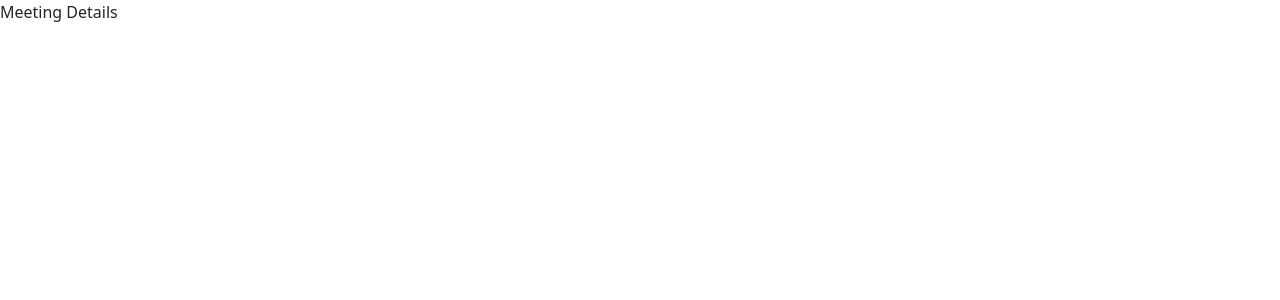
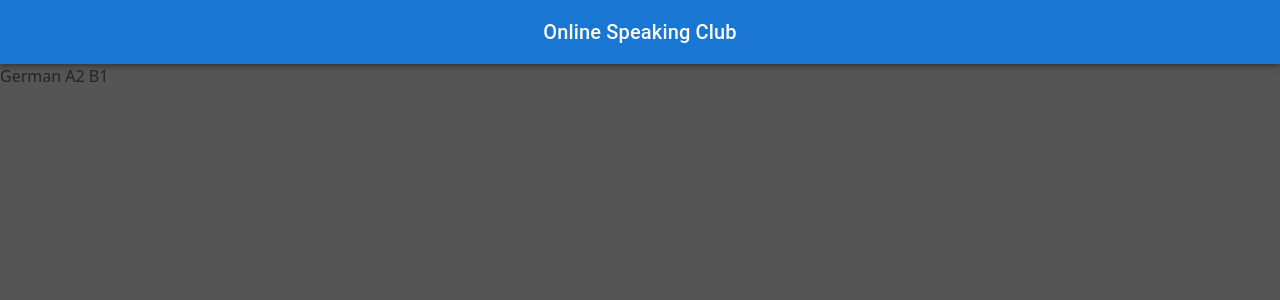
Before and after one commit to emreavara/speaking-club-online, a React (Create React App) app: page /german-a2-b1 in a window 1280 px wide. Shown: the top 300 px of the page. Built offline with nearby package versions, Linux system fonts and the light colour scheme.

Commit message:
Add meeting info page

```diff
--- a/package.json
+++ b/package.json
@@ -15,6 +15,7 @@
     "bootstrap": "^5.2.2",
     "react": "^18.2.0",
     "react-dom": "^18.2.0",
+    "react-router-dom": "^6.4.2",
     "react-scripts": "5.0.1",
     "reactstrap": "^9.1.4",
     "styled-components": "^5.3.6",
@@ -23,7 +24,7 @@
   "scripts": {
     "start": "react-scripts start",
     "predeploy": "npm run build",
-    "deploy": "gh-pages -b master -d build",
+    "deploy": "gh-pages -d build",
     "build": "react-scripts build",
     "test": "react-scripts test",
     "eject": "react-scripts eject"
--- a/src/components/MeetingCard.js
+++ b/src/components/MeetingCard.js
@@ -1,12 +1,15 @@
-import React from "react";
-import Card from "@mui/material/Card";
-import CardHeader from "@mui/material/CardHeader";
-import CardMedia from "@mui/material/CardMedia";
-import CardContent from "@mui/material/CardContent";
-import Typography from "@mui/material/Typography";
+import {
+  Card,
+  CardHeader,
+  CardMedia,
+  CardContent,
+  Typography,
+  Button,
+  Box,
+  Stack,
+} from "@mui/material";
+import { Link } from "react-router-dom";
 import AccessTimeIcon from "@mui/icons-material/AccessTime";
-import Button from "@mui/material/Button";
-import Box from "@mui/material/Box";
 function MeetingCard({ data }) {
   return (
     <Card sx={{ maxWidth: 345 }}>
@@ -37,9 +40,14 @@ function MeetingCard({ data }) {
             marginY: 3,
           }}
         >
-          <Button href={data.meetingLink} size="large" variant="contained">
-            Join
-          </Button>
+          <Stack spacing={1} direction="row">
+            <Button href="/meeting" size="large" variant="contained">
+              More
+            </Button>
+            <Button href={data.meetingLink} size="large" variant="contained">
+              Join
+            </Button>
+          </Stack>
         </Box>
       </CardContent>
     </Card>
--- /dev/null
+++ b/src/components/MeetingInfo.js
@@ -0,0 +1,11 @@
+import React from 'react'
+
+function MeetingInfo({meeting}) {
+  return (
+    <div>
+      {meeting}
+    </div>
+  )
+}
+
+export default MeetingInfo
--- a/src/pages/Main.js
+++ b/src/pages/Main.js
@@ -3,13 +3,12 @@ import Footer from "../components/Footer";
 import styled from "styled-components";
 import MeetingCardList from "../components/MeetingCardList";
 import Navi from "../components/Navi";
+import PageLayout from "../components/PageLayout";
 function Main() {
   return (
-    <MainDiv>
-      <Navi />
+    <PageLayout>
       <MeetingCardList />
-      {/* <Footer /> */}
-    </MainDiv>
+    </PageLayout>
   );
 }
 
--- a/src/pages/MeetingDetails.js
+++ b/src/pages/MeetingDetails.js
@@ -1,10 +1,11 @@
 import React from 'react'
-
-function MeetingDetails() {
+import PageLayout from '../components/PageLayout'
+import MeetingInfo from '../components/MeetingInfo'
+function MeetingDetails({meetingInfo}) {
   return (
-    <div>
-      Meeting Details
-    </div>
+    <PageLayout>
+      <MeetingInfo meeting={meetingInfo} />
+    </PageLayout>
   )
 }
 
```
Also changed, not shown: 1 other file (tests, documents, lock files or other folders).
